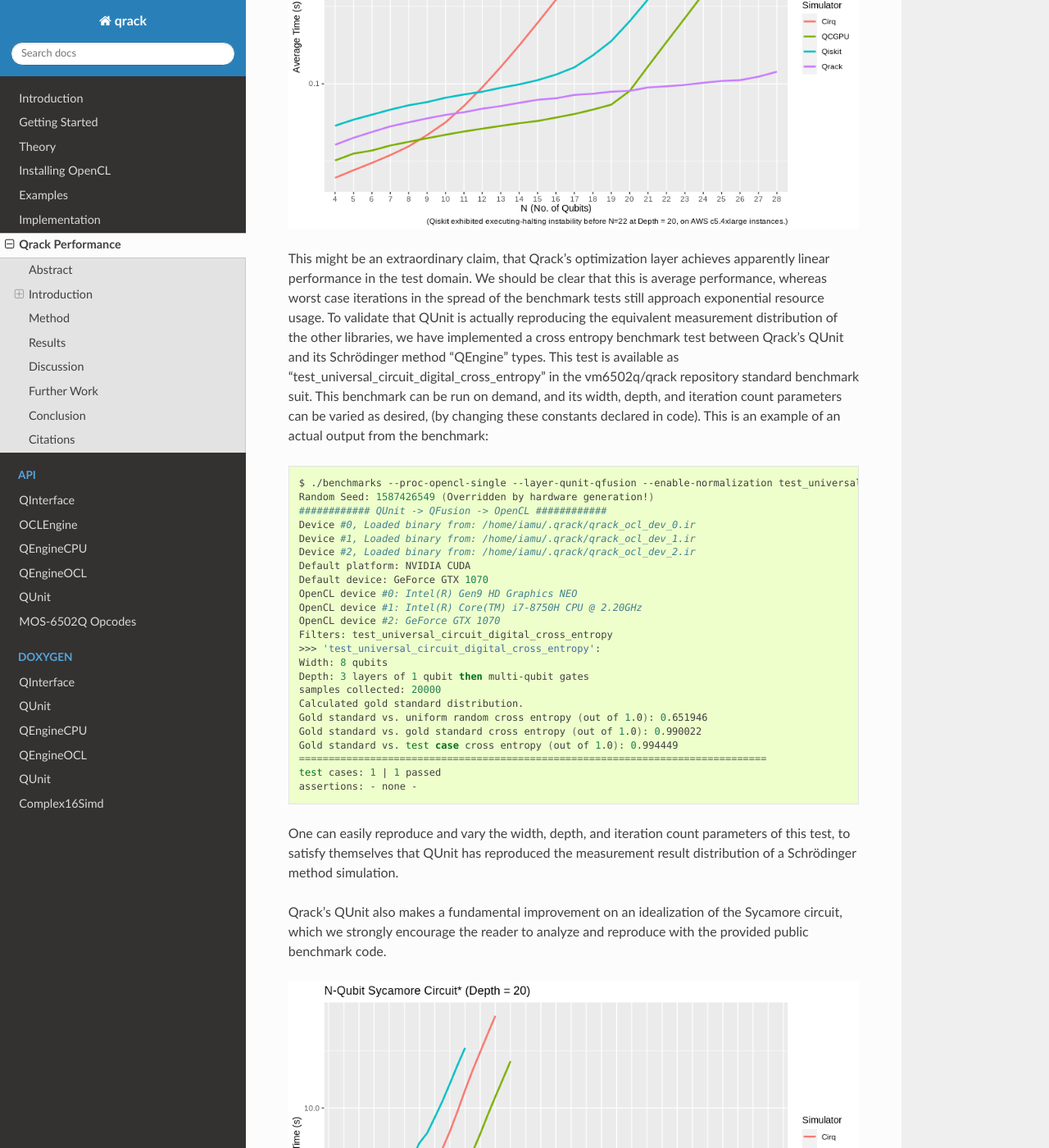
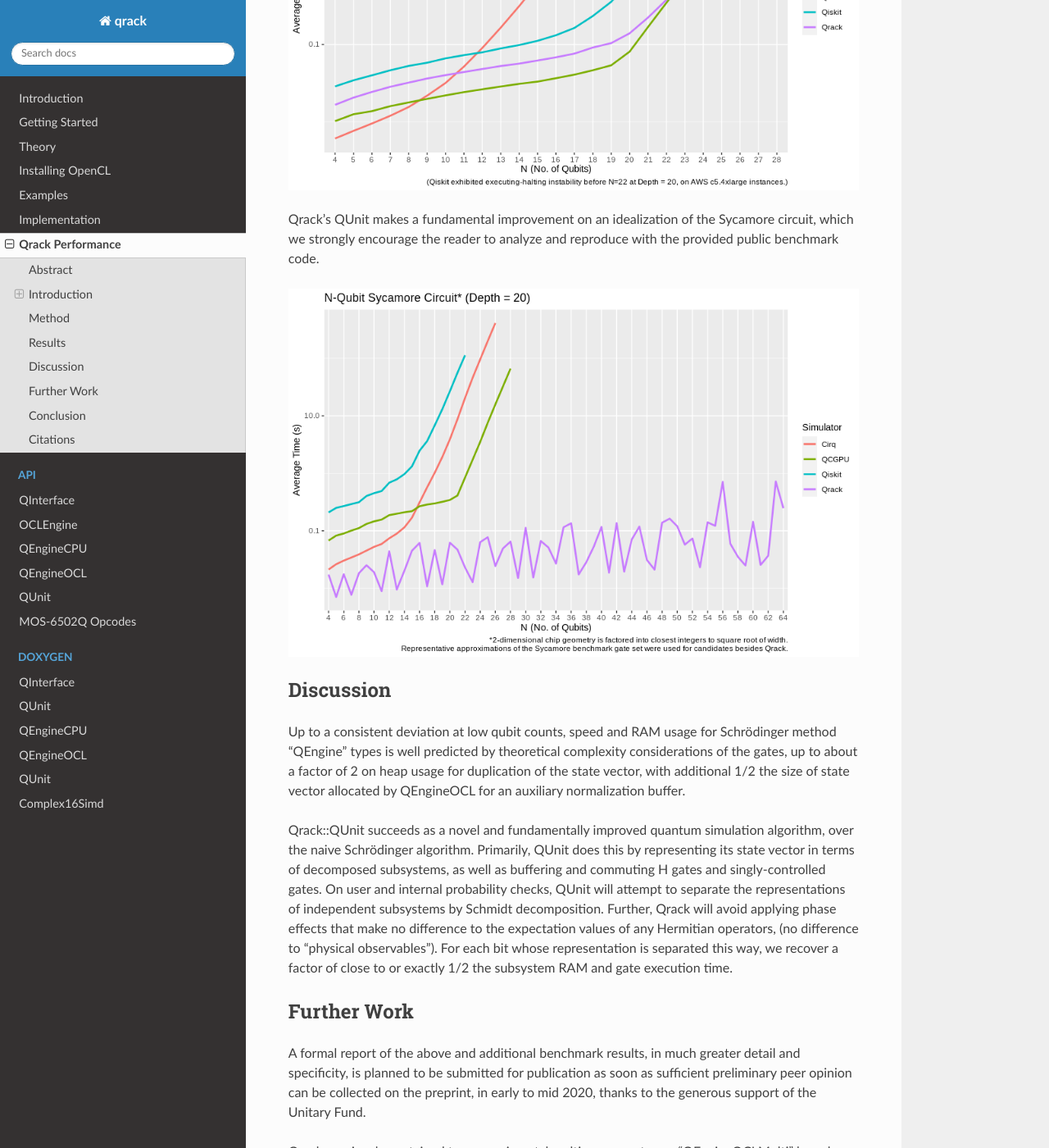
Before and after one commit to vm6502q/qrack.github.io, a Sphinx documentation site: the page built from docs/performance.rst, in a window 1280 px wide and 1400 px high, scrolled down 8984 px. Shown: the whole window at 82% size. Built offline with Sphinx 7.4.7 and the Read the Docs theme 2.0.0, drawn with Linux system fonts in a browser that asks for light colours; some of the changed text lies outside the part shown.

Commit message:
Revert "New benchmarks"
This reverts commit e1575dc0699b0a57feaf6aa5261af10ac0a22075.

```diff
--- a/docs/performance.rst
+++ b/docs/performance.rst
@@ -78,7 +78,7 @@ This performance document is meant to be a simple, to-the-point, and preliminary
 
 100 timed trials of single and parallel gates were run for each qubit count between 4 and 28 qubits. Three tests were performed: the quantum Fourier transform, ("QFT"), random circuits constructed from a universal gate set, and an idealized approximation of Google's Sycamore chip benchmark, as per [Sycamore]_. The benchmarking code is available at `https://github.com/vm6502q/simulator-benchmarks <https://github.com/vm6502q/simulator-benchmarks>`_.
 
-CPU and GPU benchmarks were run on two respective systems that could represent realistic use cases for each engine type. Among AWS virtual machine instances, we sought to find those systems with the lowest possible cost to run the benchmarks for their respective execution times, at or below for the 28 qubit mark. An AWS g3s.xlarge running Ubuntu Server 18.04LTS was selected for GPU benchmarks. An AWS c5.4xlarge running Ubuntu Server 18.04LTS was selected for CPU benchmarks, including FFTW3 for comparison on the QFT test. Benchmarks were collected from December 27, 2019 through January 24, 2020. Given delays in soliciting peer opinion, while development of Qrack continued, the Qrack benchmarks were updated on April 20th, 2020. These results were combined with single gate, N-width gate and Grover's search benchmarks for Qrack, collected overnight from December 19th, 2018 into the morning of December 20th. (The potential difference since December 2018 in these particular Qrack tests reused from then should be insignificant. We took care to try to report fair tests, within cost limitations, but please let us know if you find anything that appears misrepresentative.)
+CPU and GPU benchmarks were run on two respective systems that could represent realistic use cases for each engine type. Among AWS virtual machine instances, we sought to find those systems with the lowest possible cost to run the benchmarks for their respective execution times, at or below for the 28 qubit mark. An AWS g3s.xlarge running Ubuntu Server 18.04LTS was selected for GPU benchmarks. An AWS c5.4xlarge running Ubuntu Server 18.04LTS was selected for CPU benchmarks, including FFTW3 for comparison on the QFT test. Benchmarks were collected from December 27, 2019 through January 24, 2020. Given delays in soliciting peer opinion, while development of Qrack continued, the Qrack benchmarks were updated on April 15, 2020. These results were combined with single gate, N-width gate and Grover's search benchmarks for Qrack, collected overnight from December 19th, 2018 into the morning of December 20th. (The potential difference since December 2018 in these particular Qrack tests reused from then should be insignificant. We took care to try to report fair tests, within cost limitations, but please let us know if you find anything that appears misrepresentative.)
 
 The average time of each set of 100 was recorded and graphed. Grover's search to invert a black box subroutine, or "oracle," was similarly implemented for trials between 5 and 20 qubits, for QEngineOCL with and without QUnit and QFusion layers. Grover's algorithm was iterated an optimal number of times, vs. qubit count, to maximize probability on a half cycle of the algorithm's period, being :math:`floor\left[\frac{\pi}{4asin^2\left(1/\sqrt{2^N}\right)}\right]` iterations for :math:`N` qubits.
 
@@ -125,41 +125,11 @@ The "quantum" (or "discrete") Fourier transform (QFT/DFT) is a realistic and imp
 
 Recall that QCGPU and Qrack are GPU-implementations run on AWS g3s.xlarge instances, whereas all other candidates are run on AWS c5.4xlarge instances. Under these considerations, by the 28 qubit level, Qrack out-performs all other candidates except FFTW3. (Recall, also, that Qrack uses a representatively "hard" initialization on this test, as described above, whereas permutation basis eigenstate inputs, for example, are much more quickly executed.) Though we are comparing CPU to GPU, CPU-based FFTW3 is clearly the best suited for low numbers of qubits, in general. However, Qrack is the only candidate tested which exhibits even better special case performance on the QFT, as for random permutation basis eigenstate initialization, or initialization via permutation basis eigenstates with random "H" gates applied, before QFT.
 
-On random universal circuits, Qrack's optimized QUnit type appears to achieve effectively linear performance up to at least 26 qubits on the test system, with only a comparatively small deviation from this at 27 and 28 qubits. For more than 20 qubits, Qrack clearly leads over all other candidates. GPU-based QCGPU leads on the test system for 19-20 qubits and below, and CPU-based Cirq leads for 8 qubits and fewer.
+Similarly, on random universal circuits, defined above and in the benchmark repository, Qrack leads over all other candidates considered by the 24 qubit mark and up. GPU-based QCGPU leads on the test system for 23 qubits and below, and CPU-based Cirq leads for 8 qubits and fewer.
 
 .. image:: performance/random_universal.png
 
-This might be an extraordinary claim, that Qrack's optimization layer achieves apparently linear performance in the test domain. We should be clear that this is average performance, whereas worst case iterations in the spread of the benchmark tests still approach exponential resource usage. To validate that QUnit is actually reproducing the equivalent measurement distribution of the other libraries, we have implemented a cross entropy benchmark test between Qrack's QUnit and its Schrödinger method "QEngine" types. This test is available as "test_universal_circuit_digital_cross_entropy" in the vm6502q/qrack repository standard benchmark suit. This benchmark can be run on demand, and its width, depth, and iteration count parameters can be varied as desired, (by changing these constants declared in code). This is an example of an actual output from the benchmark:
-
-.. code-block:: bash
-
-       $ ./benchmarks --proc-opencl-single --layer-qunit-qfusion --enable-normalization test_universal_circuit_digital_cross_entropy
-       Random Seed: 1587426549 (Overridden by hardware generation!)
-       ############ QUnit -> QFusion -> OpenCL ############
-       Device #0, Loaded binary from: /home/iamu/.qrack/qrack_ocl_dev_0.ir
-       Device #1, Loaded binary from: /home/iamu/.qrack/qrack_ocl_dev_1.ir
-       Device #2, Loaded binary from: /home/iamu/.qrack/qrack_ocl_dev_2.ir
-       Default platform: NVIDIA CUDA
-       Default device: GeForce GTX 1070
-       OpenCL device #0: Intel(R) Gen9 HD Graphics NEO
-       OpenCL device #1: Intel(R) Core(TM) i7-8750H CPU @ 2.20GHz
-       OpenCL device #2: GeForce GTX 1070
-       Filters: test_universal_circuit_digital_cross_entropy
-       >>> 'test_universal_circuit_digital_cross_entropy':
-       Width: 8 qubits
-       Depth: 3 layers of 1 qubit then multi-qubit gates
-       samples collected: 20000
-       Calculated gold standard distribution.
-       Gold standard vs. uniform random cross entropy (out of 1.0): 0.651946
-       Gold standard vs. gold standard cross entropy (out of 1.0): 0.990022
-       Gold standard vs. test case cross entropy (out of 1.0): 0.994449
-       ===============================================================================
-       test cases: 1 | 1 passed
-       assertions: - none -
-
-One can easily reproduce and vary the width, depth, and iteration count parameters of this test, to satisfy themselves that QUnit has reproduced the measurement result distribution of a Schrödinger method simulation.
-
-Qrack's QUnit also makes a fundamental improvement on an idealization of the Sycamore circuit, which we strongly encourage the reader to analyze and reproduce with the provided public benchmark code.
+Qrack's QUnit makes a fundamental improvement on an idealization of the Sycamore circuit, which we strongly encourage the reader to analyze and reproduce with the provided public benchmark code.
 
 .. image:: performance/sycamore.png
 
@@ -167,7 +137,7 @@ Qrack's QUnit also makes a fundamental improvement on an idealization of the Syc
 Discussion
 **********
 
-Up to a consistent deviation at low qubit counts, speed and RAM usage for Schrödinger method QEngine types is well predicted by theoretical complexity considerations of the gates, up to about a factor of 2 on heap usage for duplication of the state vector, with additional 1/2 the size of state vector allocated by QEngineOCL for an auxiliary normalization buffer.
+Up to a consistent deviation at low qubit counts, speed and RAM usage for Schrödinger method "QEngine" types is well predicted by theoretical complexity considerations of the gates, up to about a factor of 2 on heap usage for duplication of the state vector, with additional 1/2 the size of state vector allocated by QEngineOCL for an auxiliary normalization buffer.
 
 Qrack::QUnit succeeds as a novel and fundamentally improved quantum simulation algorithm, over the naive Schrödinger algorithm. Primarily, QUnit does this by representing its state vector in terms of decomposed subsystems, as well as buffering and commuting H gates and singly-controlled gates. On user and internal probability checks, QUnit will attempt to separate the representations of independent subsystems by Schmidt decomposition. Further, Qrack will avoid applying phase effects that make no difference to the expectation values of any Hermitian operators, (no difference to "physical observables"). For each bit whose representation is separated this way, we recover a factor of close to or exactly 1/2 the subsystem RAM and gate execution time.
 
```
Also changed, not shown: docs/performance/qft.png, docs/performance/qft_optimization.png, docs/performance/random_universal.png, docs/performance/sycamore.png.
